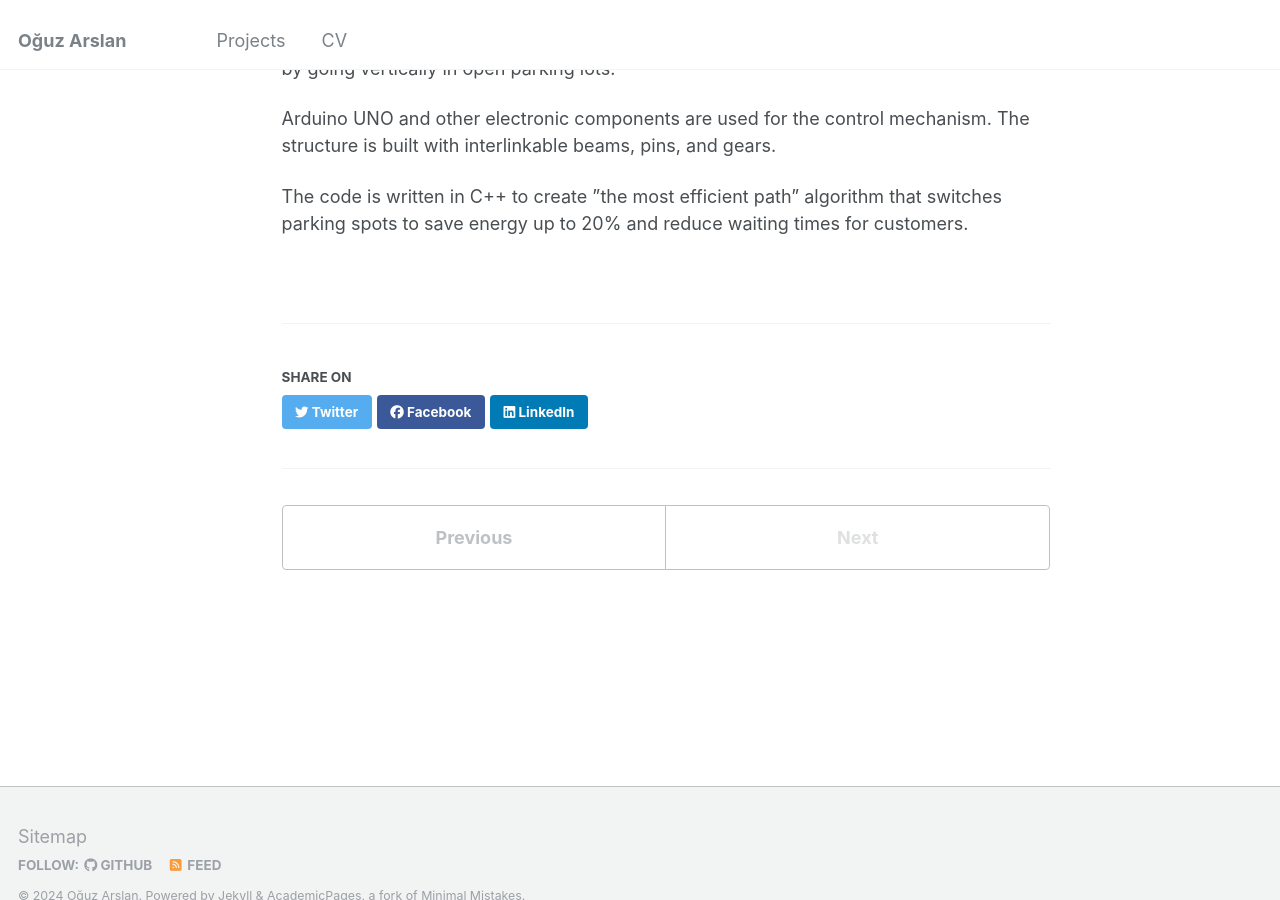
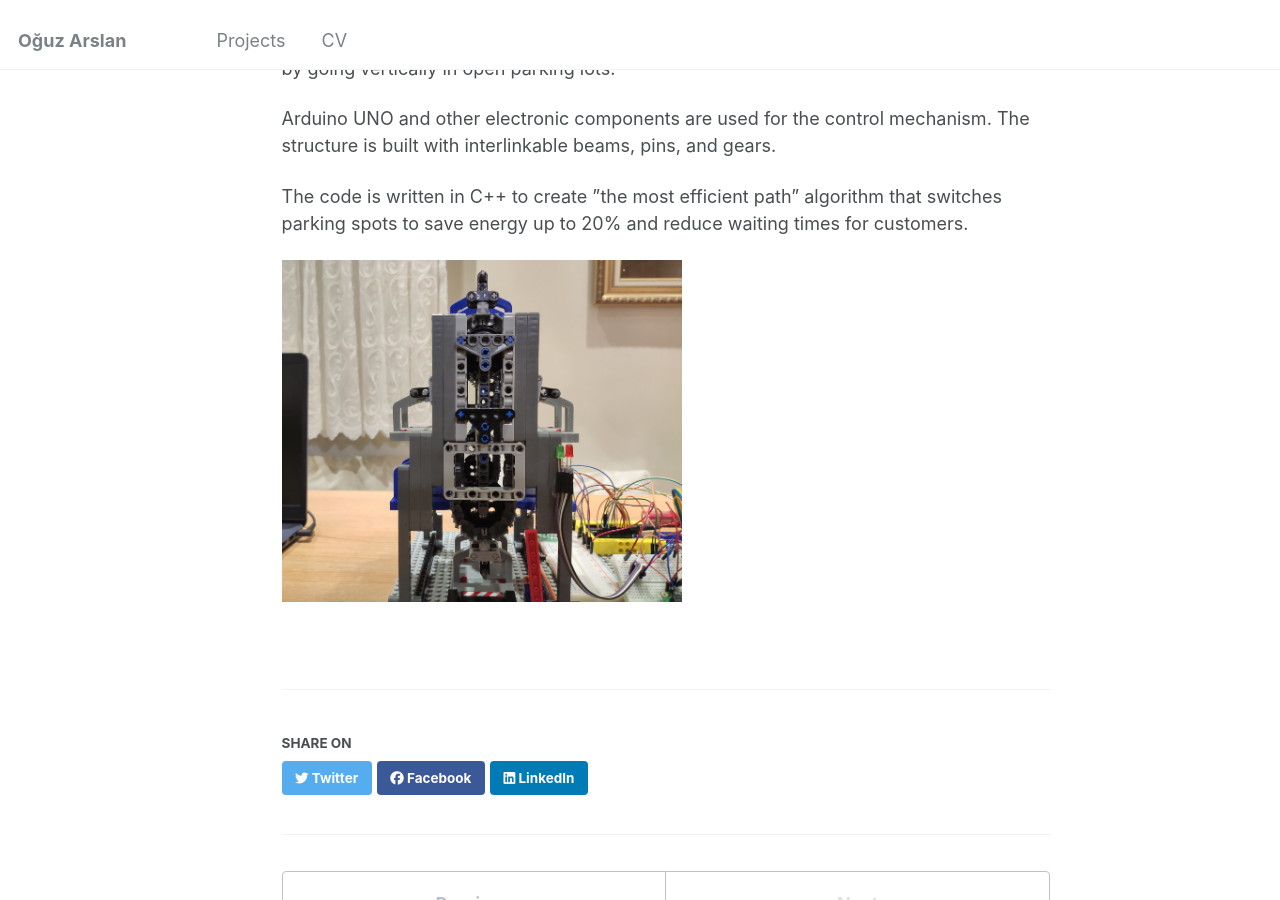
Before and after one commit to Boysle/boysle.github.io, a Jekyll site: the page built from _portfolio/3rotaryparkingsystem.md, in a window 1280 px wide and 900 px high, scrolled down 685 px. Built offline with Jekyll 4.4.1, drawn with Linux system fonts in a browser that asks for light colours; grey boxes are pictures that could not be loaded.

Commit message:
Update 3rotaryparkingsystem.md

```diff
--- a/_portfolio/3rotaryparkingsystem.md
+++ b/_portfolio/3rotaryparkingsystem.md
@@ -13,3 +13,5 @@ A functional small-scale rotary parking system that works with model cars to sav
 Arduino UNO and other electronic components are used for the control mechanism. The structure is built with interlinkable beams, pins, and gears.
 
 The code is written in C++ to create ”the most efficient path” algorithm that switches parking spots to save energy up to 20% and reduce waiting times for customers.
+
+<img src="/images/Rotary Parking Front.jpg" alt="Front view of the system" style="width:400px;">
```
